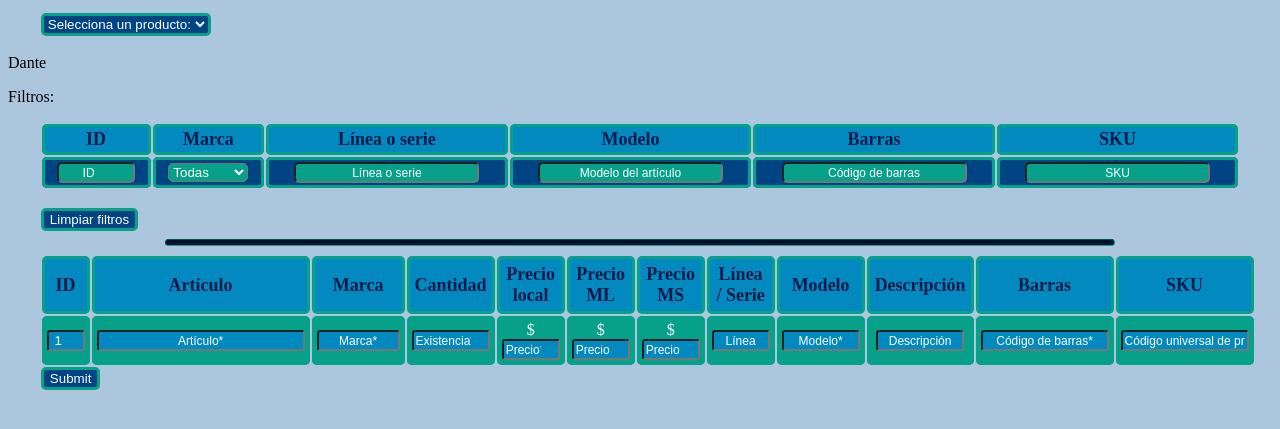
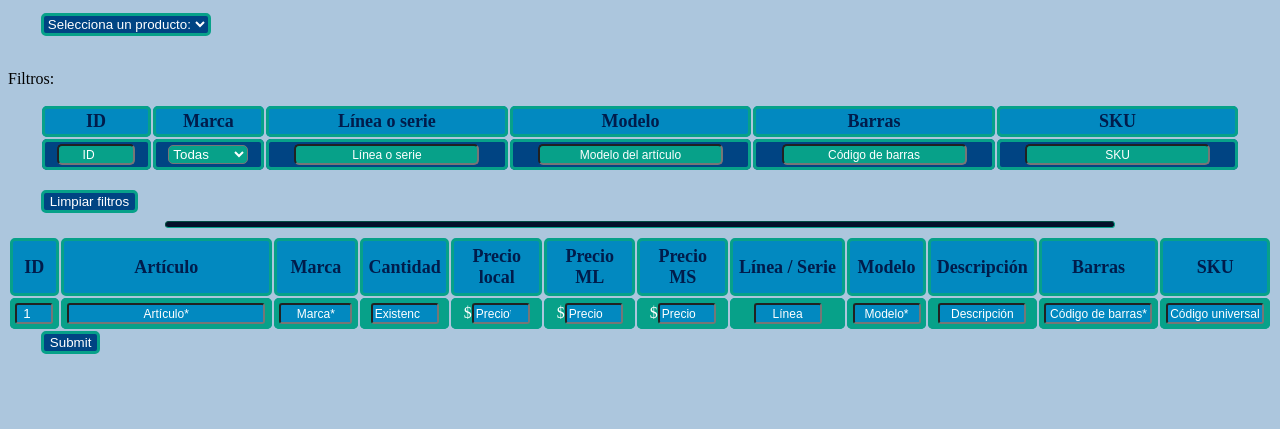
Before and after one commit to dantecc10/INVENTARIOS-COMERCIALES, a PHP site: page /Consulta.php in a window 1280 px wide. Shown: the part 113-542 px from the top of the page. Run offline with PHP 8.4, Linux system fonts and the light colour scheme; data that the repository does not hold is empty.

Commit message:
Correción comprobante tabla - Favicon

```diff
--- a/Actualización.php
+++ b/Actualización.php
@@ -7,6 +7,7 @@
     <meta name="viewport" content="width=device-width, initial-scale=1.0">
     <link rel="Stylesheet" href="CSS/CSS GLOBAL - TEMA CLARO.css" Type="text/css" MEDIA="screen">
     <script src="JavaScript/AsistenteLlenadoFormulario.js"></script>
+    <link rel="icon" href="IMG/El Mundo del Regalo - LOGO.png">
     <title>Consulta</title>
 </head>
 
--- a/CSS/TEMA CLARO/CuerpoEstilo.css
+++ b/CSS/TEMA CLARO/CuerpoEstilo.css
@@ -2,8 +2,8 @@
 Reglas CSS para tabla con resultados de consulta y fila para inserción / actualización de datos
 */
 table.Catálogo {
-    width: 95%;
-    margin: 0% 2.5% 0% 2.5%;
+    width: 100%;
+    margin: 0% 0% 0% 0%;
 }
 
 table.Catálogo th,
@@ -55,7 +55,7 @@
 }
 
 #InputArtículo {
-    width: 200px;
+    width: 190px;
     text-align: center;
     border-radius: 3px;
     background-color: #0289c0;
@@ -63,7 +63,7 @@
 }
 
 #InputMarca {
-    width: 75px;
+    width: 65px;
     text-align: center;
     border-radius: 3px;
     background-color: #0289c0;
@@ -71,7 +71,7 @@
 }
 
 #InputCantidad {
-    width: 70px;
+    width: 60px;
     text-align: center;
     border-radius: 3px;
     background-color: #0289c0;
@@ -103,7 +103,7 @@
 }
 
 #InputLíneaSerie {
-    width: 50px;
+    width: 60px;
     text-align: center;
     border-radius: 3px;
     background-color: #0289c0;
@@ -111,7 +111,7 @@
 }
 
 #InputModelo {
-    width: 70px;
+    width: 60px;
     text-align: center;
     border-radius: 3px;
     background-color: #0289c0;
@@ -127,7 +127,7 @@
 }
 
 #InputBarras {
-    width: 120px;
+    width: 100px;
     text-align: center;
     border-radius: 3px;
     background-color: #0289c0;
@@ -135,7 +135,7 @@
 }
 
 #InputSKU {
-    width: 120px;
+    width: 90px;
     text-align: center;
     border-radius: 3px;
     background-color: #0289c0;
--- a/Conexión.php
+++ b/Conexión.php
@@ -5,6 +5,7 @@
     <meta charset="UTF-8">
     <meta http-equiv="X-UA-Compatible" content="IE=edge">
     <meta name="viewport" content="width=device-width, initial-scale=1.0">
+    <link rel="icon" href="IMG/El Mundo del Regalo - LOGO.png">
     <title>Document</title>
     <script></script>
 </head>
--- a/Consulta.php
+++ b/Consulta.php
@@ -11,6 +11,7 @@
     <link rel="Stylesheet" href="CSS/TEMA CLARO/NavBar.css" Type="text/css" MEDIA="screen">
     <script src="JavaScript/AJAX.js"></script>
     <script src="JavaScript/AjaxFiltros.js"></script>
+    <link rel="icon" href="IMG/El Mundo del Regalo - LOGO.png">
     <title>Consulta</title>
 </head>
 
@@ -50,7 +51,7 @@
         </select>
     </form>
     <br>
-    <div id="DivTablaID">Dante</div>
+    <div id="DivTablaID"></div>
 
     <p>Filtros:</p>
     <table id="TablaFiltros">
@@ -65,26 +66,26 @@
         <form>
             <tr id="InputsFiltros">
                 <td id="BúsquedaID">
-                    <input type="number" name="CapturaID" id="CampoFiltroID" placeholder="ID" onchange="javascript:FiltrarProductos()">
+                    <input type="number" name="CapturaID" id="CampoFiltroID" placeholder="ID" onchange="javascript:FiltrarProductos(ModoFiltro = 'ID')">
                 </td>
                 <td>
-                    <select name="CapturaMarca" id="CampoFiltroMarca" onclick="javascript:FiltrarProductos();">
+                    <select name="CapturaMarca" id="CampoFiltroMarca" onclick="javascript:FiltrarProductos(ModoFiltro = 'Marca');">
                         <option value="Todas">Todas</option>
                         <option value="Playmobil">Playmobil</option>
                         <option value="LEGO">LEGO</option>
                     </select>
                 </td>
                 <td id="BúsquedaLíneaSerie">
-                    <input type="text" name="CapturaLíneaSerie" id="CampoFiltroLíneaSerie" placeholder="Línea o serie" onclick="javascript:FiltrarProductos();">
+                    <input type="text" name="CapturaLíneaSerie" id="CampoFiltroLíneaSerie" placeholder="Línea o serie" onclick="javascript:FiltrarProductos(ModoFiltro = 'LíneaSerie');">
                 </td>
                 <td id="BúsquedaModelo">
-                    <input type="text" name="CapturaModelo" id="CampoFiltroModelo" placeholder="Modelo del artículo" onclick="javascript:FiltrarProductos();">
+                    <input type="text" name="CapturaModelo" id="CampoFiltroModelo" placeholder="Modelo del artículo" onclick="javascript:FiltrarProductos(ModoFiltro = 'Modelo');">
                 </td>
                 <td id="BúsquedaBarras">
-                    <input type="text" name="CapturaBarras" id="CampoFiltroBarras" placeholder="Código de barras" onclick="javascript:FiltrarProductos();">
+                    <input type="text" name="CapturaBarras" id="CampoFiltroBarras" placeholder="Código de barras" onclick="javascript:FiltrarProductos(ModoFiltro = 'Barras');">
                 </td>
                 <td id="BúsquedaSKU">
-                    <input type="text" name="CapturaSKU" id="CampoFiltroSKU" placeholder="SKU" onclick="javascript:FiltrarProductos();">
+                    <input type="text" name="CapturaSKU" id="CampoFiltroSKU" placeholder="SKU" onclick="javascript:FiltrarProductos(ModoFiltro = 'SKU');">
                 </td>
             </tr>
     </table>
--- a/Correción.php
+++ b/Correción.php
@@ -5,6 +5,7 @@
     <meta charset="UTF-8">
     <meta http-equiv="X-UA-Compatible" content="IE=edge">
     <meta name="viewport" content="width=device-width, initial-scale=1.0">
+    <link rel="icon" href="IMG/El Mundo del Regalo - LOGO.png">
     <title>Document</title>
 </head>
 
--- a/JavaScript/AJAX.js
+++ b/JavaScript/AJAX.js
@@ -1,4 +1,5 @@
-str = document.getElementById("DesplegableIDs").textContent;
+str = document.getElementById("DesplegableIDs").value;
+console.log(str);
 function mostrarProducto(str) {
   if (str == "") {
     document.getElementById("DivTablaID").innerHTML = "";
--- a/JavaScript/AjaxFiltros.js
+++ b/JavaScript/AjaxFiltros.js
@@ -1,3 +1,4 @@
+var ModoFiltro;
 function FiltrarProductos() {
     var ID = document.getElementById("CampoFiltroID").value;
     var Marca = document.getElementById("CampoFiltroMarca").value;
@@ -11,9 +12,8 @@
     } else {
         var urlCompuesta, urlVariables = "", uriPHP;
         uriPHP = "Filtrar.php";
-        urlVariables = ("?ID=" + ID + "&Marca=" + Marca + "&LíneaSerie=" + LíneaSerie + "&Modelo=" + Modelo + "&Barras=" + Barras + "&SKU=" + SKU);
+        urlVariables = ("?ID=" + ID + "&Marca=" + Marca + "&LíneaSerie=" + LíneaSerie + "&Modelo=" + Modelo + "&Barras=" + Barras + "&SKU=" + SKU + "&ModoFiltro=" + ModoFiltro);
         urlCompuesta = (uriPHP + urlVariables);
-
 
         var xmlhttp = new XMLHttpRequest();
         xmlhttp.onreadystatechange = function () {
@@ -22,7 +22,8 @@
             }
         };
         xmlhttp.open("GET", urlCompuesta, true);
-        console.log("URL: " + urlCompuesta + "\nURL Variables: " + urlVariables)
+        console.log("URL: " + urlCompuesta + "\nURL Variables: " + urlVariables);
+        console.log("ModoFiltro: " + ModoFiltro);
         xmlhttp.send();
     }
 }
--- a/Registro.php
+++ b/Registro.php
@@ -6,6 +6,7 @@
     <meta http-equiv="X-UA-Compatible" content="IE=edge">
     <meta name="viewport" content="width=device-width, initial-scale=1.0">
     <link rel="Stylesheet" href="CSS/CSS GLOBAL - TEMA CLARO.css" Type="text/css" MEDIA="screen">
+    <link rel="icon" href="IMG/El Mundo del Regalo - LOGO.png">
     <title>Document</title>
 </head>
 
--- a/Revisión.php
+++ b/Revisión.php
@@ -5,6 +5,7 @@
     <meta charset="UTF-8">
     <meta http-equiv="X-UA-Compatible" content="IE=edge">
     <meta name="viewport" content="width=device-width, initial-scale=1.0">
+    <link rel="icon" href="IMG/El Mundo del Regalo - LOGO.png">
     <title>Document</title>
 </head>
 
--- a/buscarID.php
+++ b/buscarID.php
@@ -14,9 +14,7 @@
     die('Could not connect: ' . mysqli_connect_error($con));
   }
 
-  $sql = "SELECT * FROM juguete WHERE ID = '" . $q . "'";
-  $result = mysqli_query($con, $sql);
-
+  $sql = "SELECT * FROM juguete WHERE `ID` = '" . $q . "'";
   echo "<table class='Catálogo'>";
   $result = mysqli_query($con, $sql) or die("Error en la consulta a la base de datos");
 
--- a/index.php
+++ b/index.php
@@ -9,6 +9,7 @@
     <meta charset="UTF-8">
     <meta http-equiv="X-UA-Compatible" content="IE=edge">
     <meta name="viewport" content="width=device-width, initial-scale=1.0">
+    <link rel="icon" href="IMG/El Mundo del Regalo - LOGO.png">
     <title>El Mundo del Regalo</title>
 </head>
 
```
Also changed, not shown: Filtrar.php (+41 -7 lines), Inserción.PHP (+40 -10 lines).
